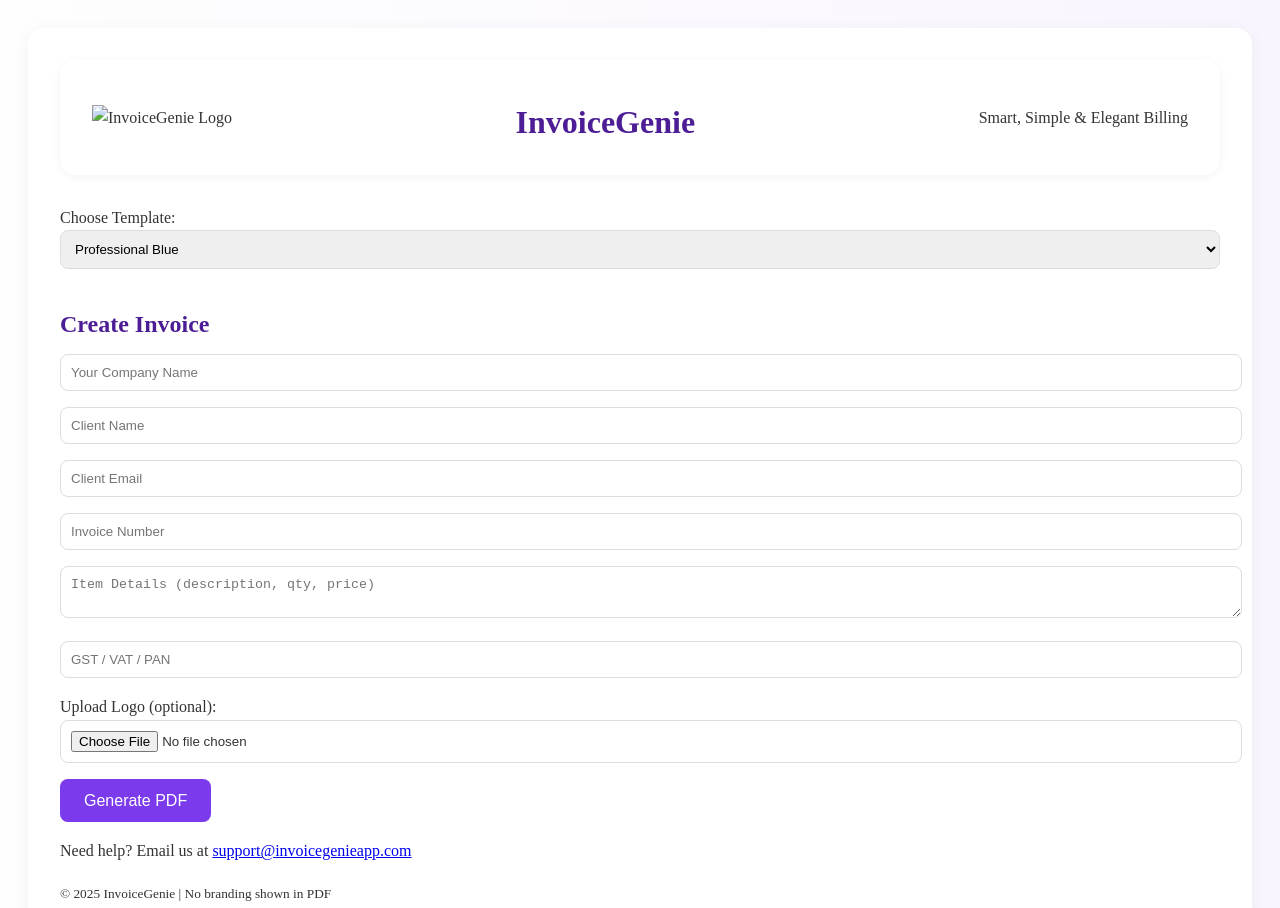
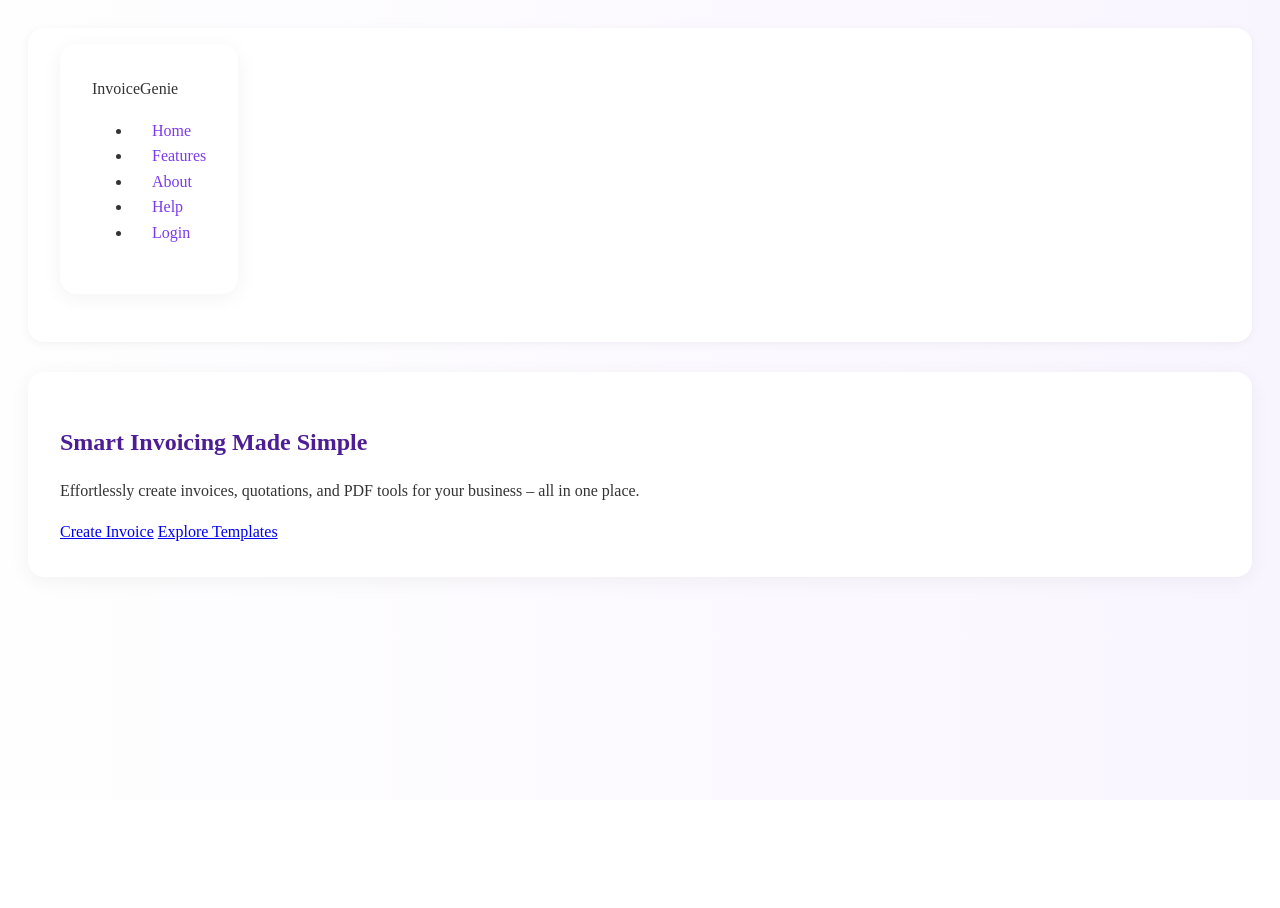
Before and after one commit to pulkitvishnoi37/invoicegeniepro, a plain HTML site: page index.html in a window 1280 px wide. Shown: the top 908 px of the page. After the commit the page ends 800 px from the top, so only its background shows below. Drawn offline with Linux system fonts and the light colour scheme.

Commit message:
Update index.html

```diff
--- a/index.html
+++ b/index.html
@@ -1,44 +1,36 @@
-<!DOCTYPE html><html lang="en">
-<head>
+<!DOCTYPE html><html lang="en"><head>
   <meta charset="UTF-8" />
   <meta name="viewport" content="width=device-width, initial-scale=1.0" />
-  <title>InvoiceGenie - Smart Billing App</title>
+  <meta name="description" content="InvoiceGenie - Smart invoicing made simple. Create invoices, quotations, and convert PDFs online." />
+  <title>InvoiceGenie - Smart Invoicing Made Simple</title>
   <link rel="stylesheet" href="style.css" />
-  <script defer src="main.js"></script>
-</head>
-<body>
-  <div class="container">
-    <header>
-      <img src="logo.png" alt="InvoiceGenie Logo" class="logo" />
-      <h1>InvoiceGenie</h1>
-      <p class="tagline">Smart, Simple & Elegant Billing</p>
-    </header><section class="template-selector">
-  <label for="template">Choose Template:</label>
-  <select id="template">
-    <option value="template1">Professional Blue</option>
-    <option value="template2">Modern Grey</option>
-    <option value="template3">Elegant White</option>
-  </select>
-</section>
-
-<section class="invoice-form">
-  <h2>Create Invoice</h2>
-  <form id="invoiceForm">
-    <input type="text" placeholder="Your Company Name" required />
-    <input type="text" placeholder="Client Name" required />
-    <input type="email" placeholder="Client Email" required />
-    <input type="text" placeholder="Invoice Number" required />
-    <textarea placeholder="Item Details (description, qty, price)" required></textarea>
-    <input type="text" placeholder="GST / VAT / PAN" />
-    <label>Upload Logo (optional): <input type="file" id="logoUpload" /></label>
-    <button type="submit">Generate PDF</button>
-  </form>
-</section>
-
-<footer>
-  <p>Need help? Email us at <a href="mailto:support@invoicegenieapp.com">support@invoicegenieapp.com</a></p>
-  <small>© 2025 InvoiceGenie | No branding shown in PDF</small>
-</footer>
-
-  </div>  <!-- Modal or Preview container for invoice will go here --></body>
-</html>
+  <link rel="preconnect" href="https://fonts.googleapis.com">
+  <link rel="preconnect" href="https://fonts.gstatic.com" crossorigin>
+  <link href="https://fonts.googleapis.com/css2?family=Inter:wght@400;600;700&display=swap" rel="stylesheet">
+</head><body>
+  <!-- Navbar -->
+  <header class="navbar">
+    <div class="container">
+      <div class="logo">InvoiceGenie</div>
+      <nav>
+        <ul class="nav-links">
+          <li><a href="#home">Home</a></li>
+          <li><a href="#features">Features</a></li>
+          <li><a href="#about">About</a></li>
+          <li><a href="#help">Help</a></li>
+          <li><a href="#login" class="btn-primary">Login</a></li>
+        </ul>
+      </nav>
+    </div>
+  </header>  <!-- Hero Section -->  <section class="hero" id="home">
+    <div class="container">
+      <div class="hero-content">
+        <h1>Smart Invoicing Made Simple</h1>
+        <p>Effortlessly create invoices, quotations, and PDF tools for your business – all in one place.</p>
+        <div class="cta-buttons">
+          <a href="#invoice-form" class="btn-primary">Create Invoice</a>
+          <a href="#templates" class="btn-secondary">Explore Templates</a>
+        </div>
+      </div>
+    </div>
+  </section>  <!-- Placeholder: More Sections Will Go Here -->  <script src="script.js"></script></body></html>
```
